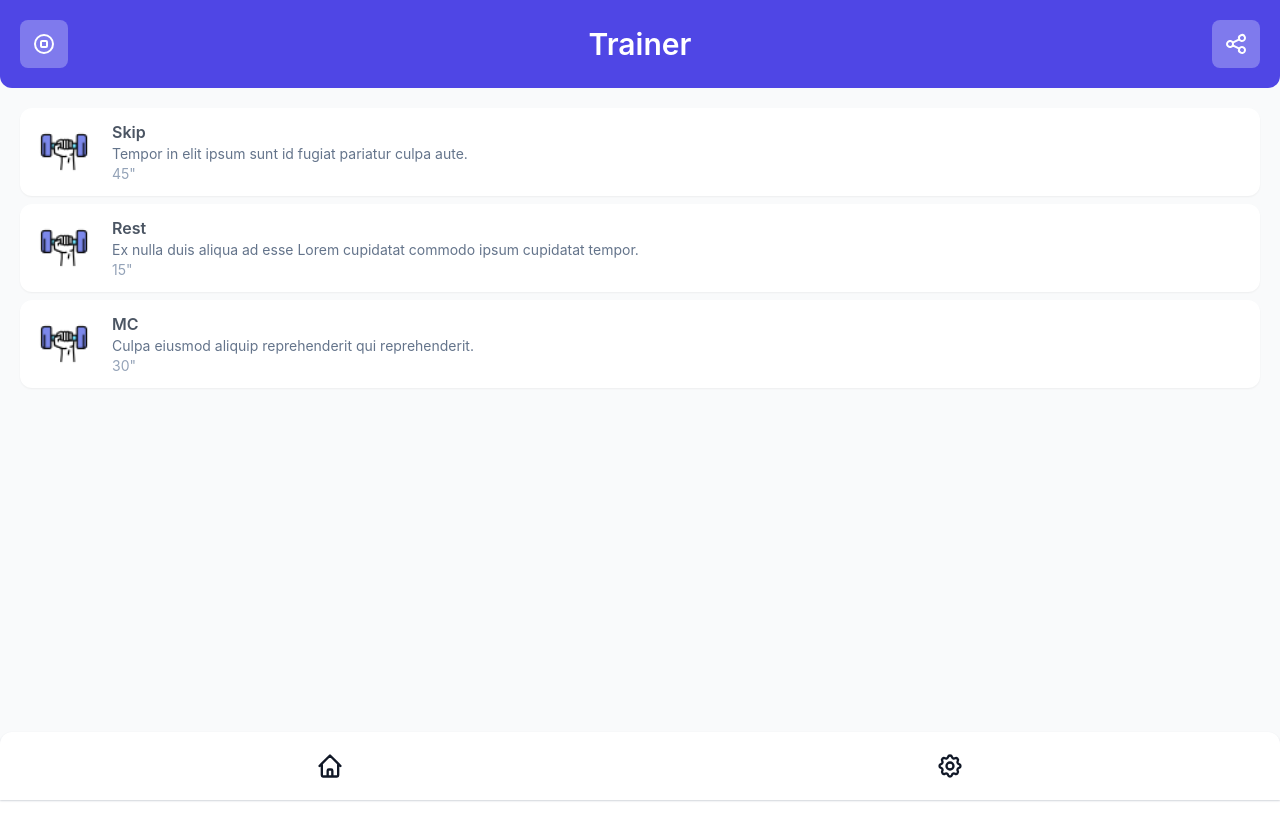
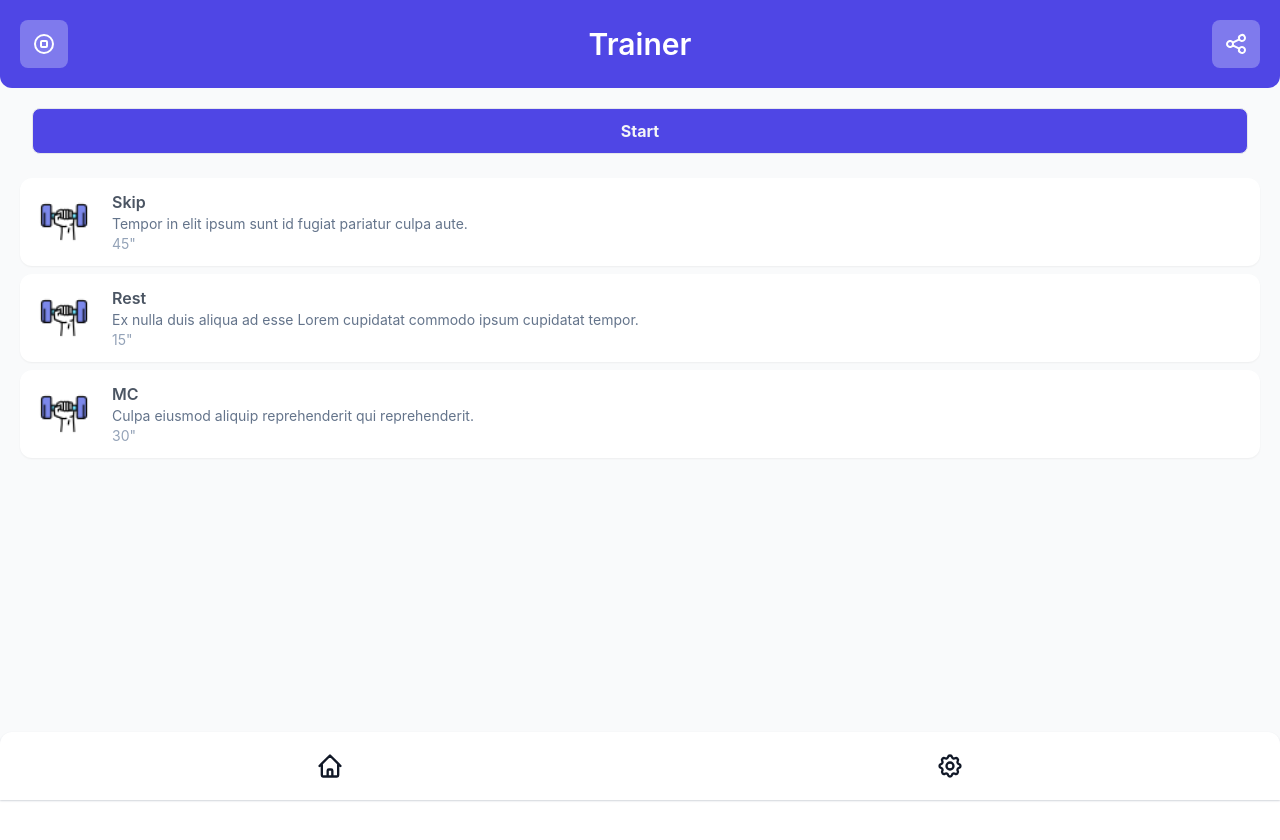
Before and after one commit to simone98dm/lazy-trainer-fe, a Vue app: page /details/1 in a window 1280 px wide. Shown: the top 840 px of the page. Built offline with nearby package versions, Linux system fonts and the light colour scheme.

Commit message:
create button component

```diff
--- a/src/assets/db.json
+++ b/src/assets/db.json
@@ -1,6 +1,32 @@
 {
-    "name": "Prima scheda",
+    "name": "Scheda #1",
     "data": [
+        {
+            "dayOfWeek": 1,
+            "activities": [
+                {
+                    "id": "704f84cd-4a48-4301-b88b-f4fd034081ae",
+                    "description": "Tempor in elit ipsum sunt id fugiat pariatur culpa aute.",
+                    "name": "Skip",
+                    "time": 45000,
+                    "videoUrl": ""
+                },
+                {
+                    "id": "b858485d-e8fb-4d1f-a57c-0c7274e1c0aa",
+                    "description": "Ex nulla duis aliqua ad esse Lorem cupidatat commodo ipsum cupidatat tempor.",
+                    "name": "Rest",
+                    "time": 15000,
+                    "videoUrl": ""
+                },
+                {
+                    "id": "7922aa3b-27e8-4f12-a9f8-b8a748d83a7e",
+                    "description": "Culpa eiusmod aliquip reprehenderit qui reprehenderit.",
+                    "name": "MC",
+                    "time": 30000,
+                    "videoUrl": ""
+                }
+            ]
+        },
         {
             "dayOfWeek": 2,
             "activities": [
@@ -54,32 +80,6 @@
                     "videoUrl": ""
                 }
             ]
-        },
-        {
-            "dayOfWeek": 1,
-            "activities": [
-                {
-                    "id": "704f84cd-4a48-4301-b88b-f4fd034081ae",
-                    "description": "Tempor in elit ipsum sunt id fugiat pariatur culpa aute.",
-                    "name": "Skip",
-                    "time": 45000,
-                    "videoUrl": ""
-                },
-                {
-                    "id": "b858485d-e8fb-4d1f-a57c-0c7274e1c0aa",
-                    "description": "Ex nulla duis aliqua ad esse Lorem cupidatat commodo ipsum cupidatat tempor.",
-                    "name": "Rest",
-                    "time": 15000,
-                    "videoUrl": ""
-                },
-                {
-                    "id": "7922aa3b-27e8-4f12-a9f8-b8a748d83a7e",
-                    "description": "Culpa eiusmod aliquip reprehenderit qui reprehenderit.",
-                    "name": "MC",
-                    "time": 30000,
-                    "videoUrl": ""
-                }
-            ]
         }
     ]
 }
--- a/src/components/ActivityForm/ActivityForm.vue
+++ b/src/components/ActivityForm/ActivityForm.vue
@@ -1,7 +1,9 @@
 <script setup lang="ts">
-import { IActivity } from "../../models/Activity";
-import { ref, watch } from "vue";
-import { useStore } from "../../stores/main";
+import {IActivity} from "../../models/Activity";
+import {ref} from "vue";
+import {useStore} from "../../stores/main";
+import Button from "../Button/Button.vue";
+
 const props = defineProps(["id", "dayOfWeek", "name", "description", "time"]);
 const store = useStore();
 let name = ref(props.name || "");
@@ -32,42 +34,42 @@ function save() {
         <div class="w-full md:w-full px-3 mb-6">
           <label
               class="block uppercase tracking-wide text-gray-700 text-xs font-bold mb-2"
-            for="activityName"
-            >Name:</label
-          >
+              for="activityName">
+            Name:
+          </label>
           <input
+              v-model="name"
               class="appearance-none block w-full bg-white text-gray-900 font-medium border border-gray-400 rounded-lg py-3 px-3 leading-tight focus:outline-none"
+              name="activityName"
               type="text"
-            name="activityName"
-            v-model="name"
           />
         </div>
 
         <div class="w-full md:w-full px-3 mb-6">
           <label
               class="block uppercase tracking-wide text-gray-700 text-xs font-bold mb-2"
-            for="activityDescription"
-            >Desc.:</label
-          >
+              for="activityDescription">
+            Desc.:
+          </label>
           <input
+              v-model="description"
               class="appearance-none block w-full bg-white text-gray-900 font-medium border border-gray-400 rounded-lg py-3 px-3 leading-tight focus:outline-none"
+              name="activityDescription"
               type="text"
-            name="activityDescription"
-            v-model="description"
           />
         </div>
 
         <div class="w-full md:w-full px-3 mb-6">
           <label
               class="block uppercase tracking-wide text-gray-700 text-xs font-bold mb-2"
-            for="activityTime"
-            >Time:</label
-          >
+              for="activityTime">
+            Time:
+          </label>
           <input
+              v-model="time"
               class="appearance-none block w-full bg-white text-gray-900 font-medium border border-gray-400 rounded-lg py-3 px-3 leading-tight focus:outline-none"
+              name="activityTime"
               type="text"
-            name="activityTime"
-            v-model="time"
           />
         </div>
         <!-- <label for="activityUrl">
@@ -75,13 +77,7 @@ function save() {
           <input type="text" name="activityVideoUrl" v-model="videoUrl" />
         </label> -->
         <div class="w-full md:w-full px-3 mb-6">
-          <button
-            type="button"
-            @click="save"
-            class="appearance-none block w-full bg-blue-600 text-gray-100 font-bold border border-gray-200 rounded-lg py-3 px-3 leading-tight hover:bg-blue-500 focus:outline-none focus:bg-white focus:border-gray-500"
-          >
-            Save
-          </button>
+          <Button @click="save" label="Save"></Button>
         </div>
       </div>
     </form>
--- /dev/null
+++ b/src/components/Button/Button.vue
@@ -0,0 +1,14 @@
+<script setup lang="ts">
+const props = defineProps(["label"])
+const emit = defineEmits(["click"])
+</script>
+
+<template>
+  <button
+      class="appearance-none block w-full bg-indigo-600 text-gray-100 font-bold border border-gray-200 rounded-lg py-3 px-3 leading-tight hover:bg-indigo-500"
+      type="button"
+      @click="emit('click')"
+  >
+    {{ props.label }}
+  </button>
+</template>
--- a/src/pages/Details.vue
+++ b/src/pages/Details.vue
@@ -1,12 +1,15 @@
 <script setup lang="ts">
-import { useRoute, useRouter } from "vue-router";
-import { useStore } from "../stores/main";
+import {useRoute, useRouter} from "vue-router";
+import {useStore} from "../stores/main";
 import Item from "../components/Item/Item.vue";
+import Button from "../components/Button/Button.vue";
+
 const route = useRoute();
 const router = useRouter();
 const store = useStore();
 const queryParam = route.params.id;
 const activities = store.getActivities(Number(queryParam));
+
 function showDetails(id: string) {
   router.push({
     name: "activity",
@@ -16,10 +19,17 @@ function showDetails(id: string) {
     },
   });
 }
+
+function runTimer() {
+}
 </script>
 <template>
   <section class="p-5">
     <div class="space-y-2">
+      <div class="w-full md:w-full px-3 mb-6">
+        <Button @click="runTimer" label="Start"></Button>
+      </div>
+
       <div v-for="activity in activities">
         <Item
             :name="activity.name"
```
Lines whose indentation alone changed are shown as unchanged.
